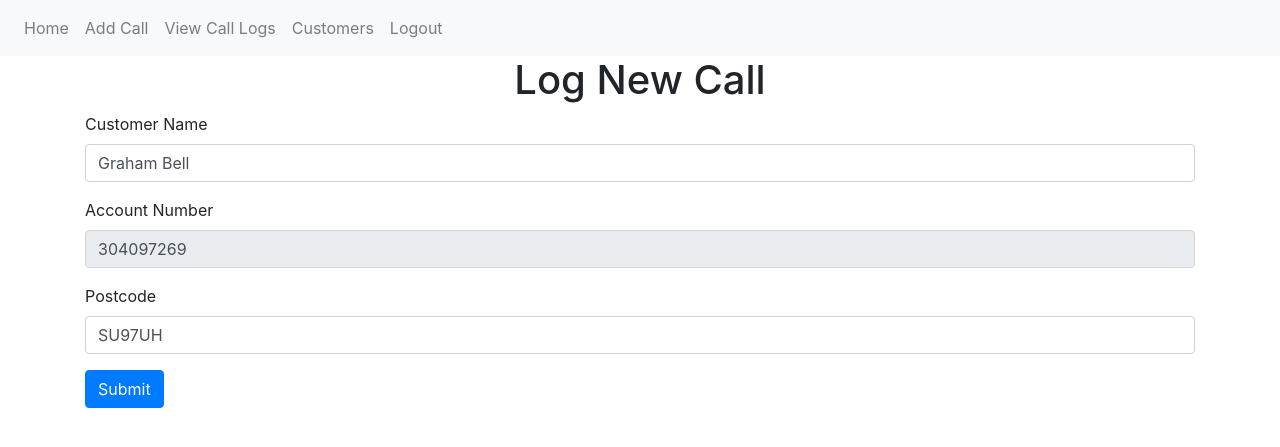
After one commit to alexc54/CallLoggerApp, a Flask app: page /edit-customer/7 in a window 1280 px wide. The commit adds this page. Shown: the top 447 px of the page. Run offline with Flask 3, Linux system fonts and the light colour scheme; a user stored in the database is signed in; some libraries are stand-ins or nearby versions.

Commit message:
Added customer feature

```diff
--- a/website/templates/calls/edit.html
+++ b/website/templates/calls/edit.html
@@ -6,15 +6,15 @@
 <form method="POST">
     <div class="form-group">
         <label for="customer_name">Customer Name</label>
-        <input type="text" class="form-control" id="customer_name" name="customer_name" value="{{ call_to_edit.customer.name }}" required>
+        <input type="text" class="form-control" id="customer_name" name="customer_name" value="{{ call_to_edit.customer.name }}" readonly>
     </div>
     <div class="form-group">
         <label for="account_number">Account Number (Must be 9 or 10 Digits)</label>
-        <input type="number" class="form-control" id="account_number" name="account_number" value="{{ call_to_edit.customer.account_number }}" required>
+        <input type="number" class="form-control" id="account_number" name="account_number" value="{{ call_to_edit.customer.account_number }}" readonly>
     </div>
     <div class="form-group">
         <label for="postcode">Postcode</label>
-        <input type="text" class="form-control" id="postcode" name="postcode" value="{{ call_to_edit.customer.postcode }}" required>
+        <input type="text" class="form-control" id="postcode" name="postcode" value="{{ call_to_edit.customer.postcode }}" readonly>
     </div>
     <div class="form-group">
         <label for="reason_called">Reason for Call</label>
--- a/website/templates/calls/home.html
+++ b/website/templates/calls/home.html
@@ -1,6 +1,7 @@
 {% extends "shared/base.html" %} {% block title %}Home{% endblock %} {% block
 content %}
 <h1 align="center">Atos Call Logger</h1>
+</br>
 
 <div class="row">
   <div class="col-sm-6 mb-3 mb-sm-0">
--- a/website/templates/calls/view.html
+++ b/website/templates/calls/view.html
@@ -1,6 +1,9 @@
 {% extends "shared/base.html" %} {% block title %}Call Logger Record{% endblock
 %} {% block content %}
+
 <h1 align="center">Call Logger Record</h1>
+</br>
+
 <table class="table">
   <thead>
     <tr>
--- /dev/null
+++ b/website/templates/customers/edit.html
@@ -0,0 +1,44 @@
+{% extends "shared/base.html" %} {% block title %}Log New Call{% endblock %} {%
+block content %}
+
+<link rel="stylesheet" href="styles.css" />
+
+<h1 align="center">Log New Call</h1>
+<form method="POST">
+  <div class="form-group">
+    <label for="customer_name">Customer Name</label>
+    <input
+      type="text"
+      class="form-control"
+      id="customer_name"
+      name="customer_name"
+      value="{{ customer_to_edit.name }}"
+      required
+    />
+  </div>
+  <div class="form-group">
+    <label for="account_number">Account Number</label>
+    <input
+      type="number"
+      class="form-control"
+      id="account_number"
+      name="account_number"
+      value="{{ customer_to_edit.account_number }}"
+      readonly
+    />
+  </div>
+  <div class="form-group">
+    <label for="postcode">Postcode</label>
+    <input
+      type="text"
+      class="form-control"
+      id="postcode"
+      name="postcode"
+      value="{{ customer_to_edit.postcode }}"
+      required
+    />
+  </div>
+
+  <button type="submit" class="btn btn-primary">Submit</button>
+</form>
+{% endblock %}
--- a/website/templates/shared/base.html
+++ b/website/templates/shared/base.html
@@ -36,7 +36,11 @@
           <a class="nav-item nav-link" id="view_call_log" href="/calls"
             >View Call Logs</a
           >
+          <a class="nav-item nav-link" id="customers" href="/customers"
+            >Customers</a
+          >
           <a class="nav-item nav-link" id="logout" href="/logout">Logout</a>
+
           {% else %}
           <!-- What displays on nav bar when user is not logged in-->
           <a class="nav-item nav-link" id="login" href="/login">Login</a>
@@ -102,7 +106,7 @@
 
       /* Firefox */
       input[type="number"] {
-        -moz-appearance: textfield;
+        appearance: textfield;
       }
     </style>
   </body>
--- a/website/views/__init__.py
+++ b/website/views/__init__.py
@@ -8,3 +8,5 @@ from .calls.view import *
 from .calls.edit import *
 from .calls.delete import *
 from .calls.add import *
+from .customers.view import *
+from .customers.edit import *
--- /dev/null
+++ b/website/views/customers/edit.py
@@ -0,0 +1,43 @@
+from flask import render_template, request, flash, redirect, url_for
+from flask_login import login_required, current_user
+from ...models import Customer
+from .. import views
+from ... import db
+from ..calls.validation import validate_call_data
+
+#Code to edit call
+@views.route('/edit-customer/<int:id>', methods=['GET', 'POST'])
+
+@login_required
+def edit_customer(id):
+
+    customer_to_edit = Customer.query.get_or_404(id)
+
+    if request.method == 'POST':
+        # Get form data
+        customer_name = request.form['customer_name']
+        account_number = request.form['account_number']
+        postcode = request.form['postcode'].upper()
+
+
+        # Validation
+        errors = validate_call_data(customer_name, account_number, postcode)
+
+        if errors:
+            # Flash error messages if validation fails
+            for error in errors:
+                flash(error, "error")
+            # Render the edit template again with the current data
+            return render_template('customers/edit.html', customer_to_edit=customer_to_edit, user=current_user)
+
+        #if no errors then the data will be updated
+        customer_to_edit.name = customer_name
+        customer_to_edit.account_number = account_number
+        customer_to_edit.postcode = postcode
+
+
+        db.session.commit()
+        flash("Customer updated successfully!", "success")
+        return redirect(url_for('views.view_customers'))  # Redirects to the view calls page
+
+    return render_template('customers/edit.html', customer_to_edit=customer_to_edit, user=current_user)
```
Also changed, not shown: website/templates/customers/view.html (added, +39 -0 lines), website/views/auth/register.py (+30 -16 lines), website/views/calls/add.py (+16 -8 lines), website/views/calls/validation.py (+6 -15 lines), website/views/customers/view.py (added, +11 -0 lines), instance/CallLoggerDB.db.
